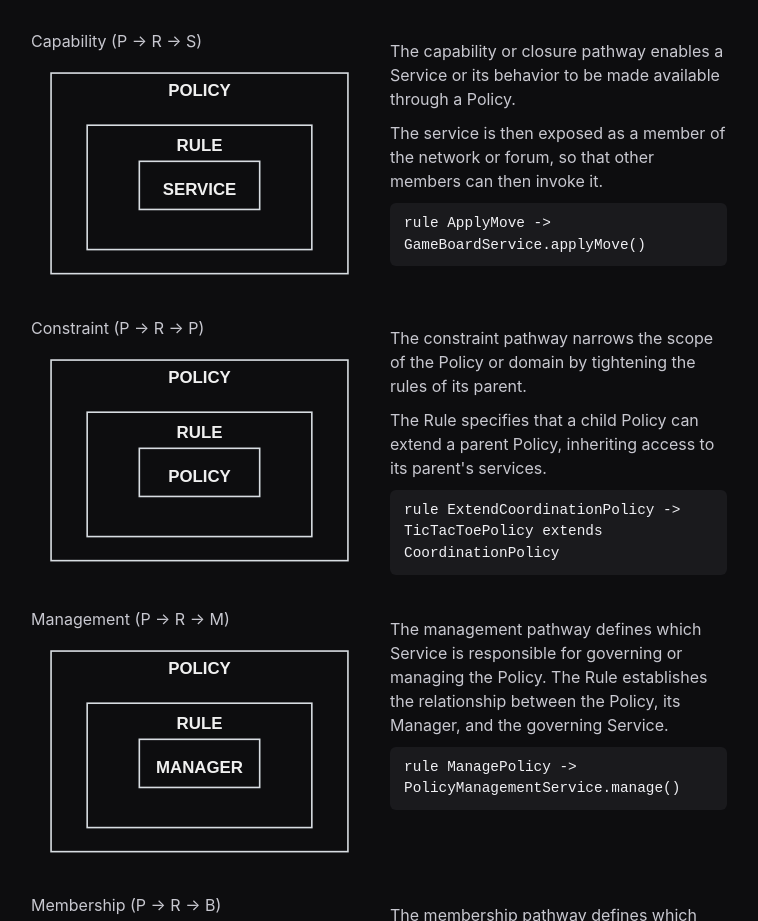
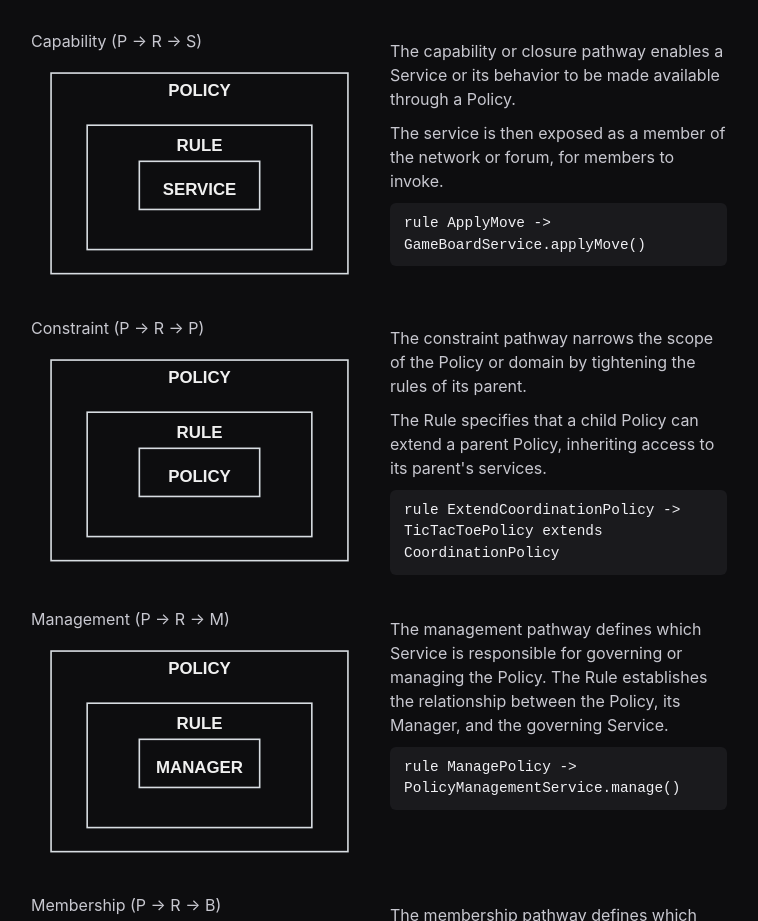
Before and after one commit to aletheon/eleutherios-docs, a plain HTML site: page index.html in a window 1280 px wide. Shown: the part 6678-7599 px from the top of the page, without its empty margins (261-1019 px from the left). Drawn offline with Linux system fonts and the light colour scheme.

Commit message:
describe what changed

```diff
--- a/index.html
+++ b/index.html
@@ -2129,7 +2129,7 @@ main svg { max-width: 100%; height: auto; }
                 </td>
                 <td valign="top" style="text-align:left;padding:10px;">
                   <p>The capability or closure pathway enables a Service or its behavior to be made available through a Policy.</p>
-                  <p>The service is then exposed as a member of the network or forum, so that other members can then invoke it.</p>
+                  <p>The service is then exposed as a member of the network or forum, for members to invoke.</p>
                   <p>
                     <code class="code-snippet"><span>rule ApplyMove -&gt;</span><span>GameBoardService.applyMove()</span></code>
                   </p>
```
